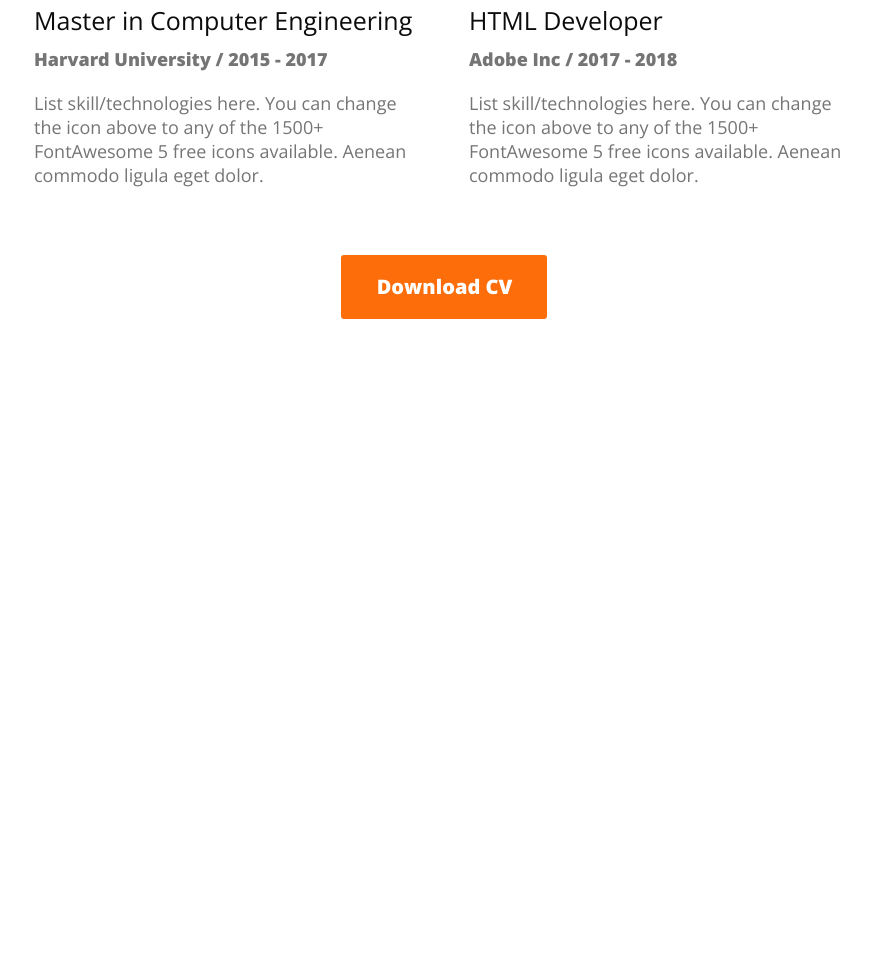
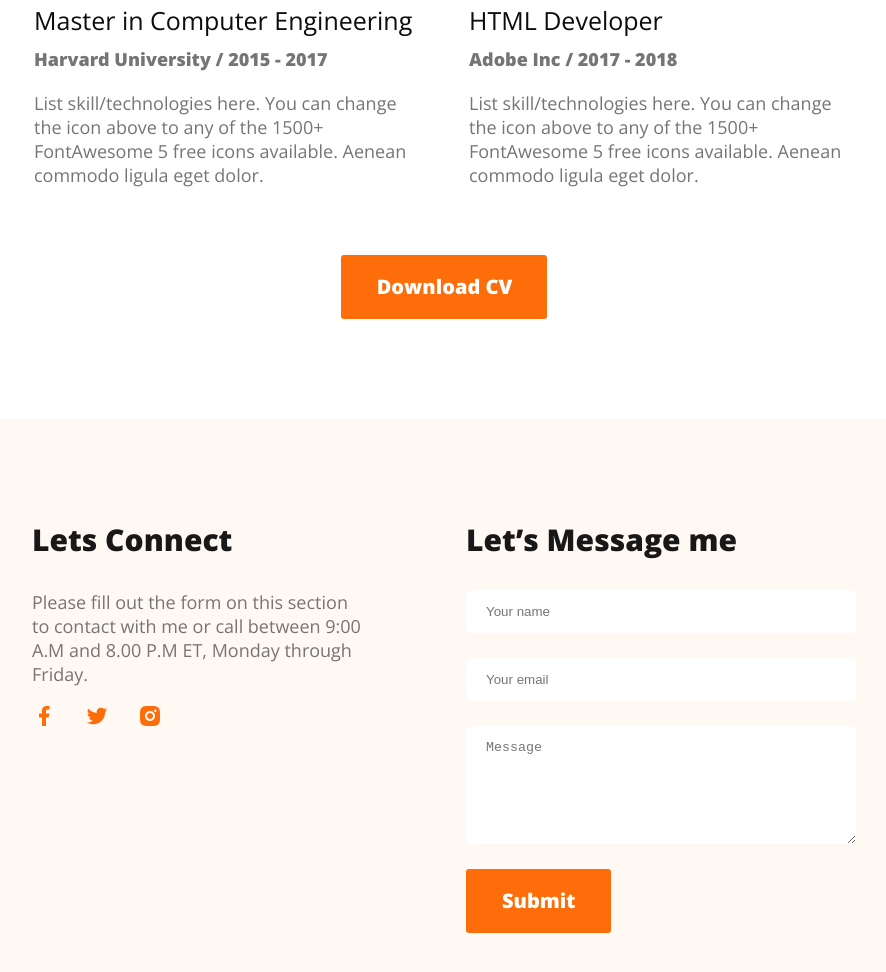
Before and after one commit to Nafisa-Tabassum-Mim/Portfolio, a plain HTML site: page index.html in a window 1280 px wide. Shown: the part 2990-3962 px from the top of the page, without its empty margins (196-1082 px from the left). Before the commit the page ends 3317 px from the top, so only its background shows below. Drawn offline with nearby package versions, Linux system fonts and the light colour scheme.

Commit message:
footer added

```diff
--- a/index.html
+++ b/index.html
@@ -111,19 +111,24 @@
 						<h2 class="resume-item-title">Master in Computer Engineering</h2>
 						<h4 class="resume-item-institude">Harvard University / 2015 - 2017</h4>
 						<p class="resume-item-descrip">List skill/technologies here. You can change the icon above
-							to any of the 1500+ FontAwesome 5 free icons available. Aenean commodo ligula eget dolor.</p>
-					</div><hr>
+							to any of the 1500+ FontAwesome 5 free icons available. Aenean commodo ligula eget dolor.
+						</p>
+					</div>
+					<hr>
 					<div class="resume-item">
 						<h2 class="resume-item-title">Master in Computer Engineering</h2>
 						<h4 class="resume-item-institude">Harvard University / 2015 - 2017</h4>
 						<p class="resume-item-descrip">List skill/technologies here. You can change the icon above
-							to any of the 1500+ FontAwesome 5 free icons available. Aenean commodo ligula eget dolor.</p>
-					</div><hr>
+							to any of the 1500+ FontAwesome 5 free icons available. Aenean commodo ligula eget dolor.
+						</p>
+					</div>
+					<hr>
 					<div class="resume-item">
 						<h2 class="resume-item-title">Master in Computer Engineering</h2>
 						<h4 class="resume-item-institude">Harvard University / 2015 - 2017</h4>
 						<p class="resume-item-descrip">List skill/technologies here. You can change the icon above
-							to any of the 1500+ FontAwesome 5 free icons available. Aenean commodo ligula eget dolor.</p>
+							to any of the 1500+ FontAwesome 5 free icons available. Aenean commodo ligula eget dolor.
+						</p>
 					</div>
 				</div>
 				<div class="resume-column">
@@ -132,19 +137,24 @@
 						<h2 class="resume-item-title">Sr. Font End Developer</h2>
 						<h4 class="resume-item-institude">Apple Inc / 2020 - Current</h4>
 						<p class="resume-item-descrip">List skill/technologies here. You can change the icon above
-							to any of the 1500+ FontAwesome 5 free icons available. Aenean commodo ligula eget dolor.</p>
-					</div><hr>
+							to any of the 1500+ FontAwesome 5 free icons available. Aenean commodo ligula eget dolor.
+						</p>
+					</div>
+					<hr>
 					<div class="resume-item">
 						<h2 class="resume-item-title">Jr. Font End Developer</h2>
 						<h4 class="resume-item-institude">Dribbble Inc / 2018 - 2022</h4>
 						<p class="resume-item-descrip">List skill/technologies here. You can change the icon above
-							to any of the 1500+ FontAwesome 5 free icons available. Aenean commodo ligula eget dolor.</p>
-					</div><hr>
+							to any of the 1500+ FontAwesome 5 free icons available. Aenean commodo ligula eget dolor.
+						</p>
+					</div>
+					<hr>
 					<div class="resume-item">
 						<h2 class="resume-item-title">HTML Developer</h2>
 						<h4 class="resume-item-institude">Adobe Inc / 2017 - 2018</h4>
 						<p class="resume-item-descrip">List skill/technologies here. You can change the icon above
-							to any of the 1500+ FontAwesome 5 free icons available. Aenean commodo ligula eget dolor.</p>
+							to any of the 1500+ FontAwesome 5 free icons available. Aenean commodo ligula eget dolor.
+						</p>
 					</div>
 				</div>
 			</div>
@@ -154,7 +164,25 @@
 		</section>
 	</main>
 	<footer>
-
+		<div class="footer-column">
+			<h3 class="section-title-2">Lets Connect</h3>
+			<p class="footer-descrip">Please fill out the form on this section to contact with me or call between
+				9:00 A.M and 8.00 P.M ET, Monday through Friday.</p>
+			<div class="social-icons">
+				<a href="https://www.facebook.com/"><img src="images/icons/facebook.png" alt=""></a>
+				<a href="https://twitter.com/"><img src="images/icons/twitter.png" alt=""></a>
+				<a href="https://www.instagram.com/"><img src="images/icons/insta.png" alt=""></a>
+			</div>
+		</div>
+		<div class="footer-column">
+			<h3 class="section-title-2">Let’s Message me</h3>
+			<form class="contact" action="">
+				<input type="text" placeholder="Your name" name="" id="">
+				<input type="email" placeholder="Your email" name="" id="">
+				<textarea placeholder="Message" name="" id="" cols="30" rows="6"></textarea>
+				<input class="btn-primary" type="button" value="Submit">
+			</form>
+		</div>
 	</footer>
 </body>
 
--- a/styles/portfolio.css
+++ b/styles/portfolio.css
@@ -97,10 +97,18 @@ nav a {
     font-size: 30px;
     font-weight: 600;
 }
+.section-title-2 {
+    color: #181818;
+    font-size: 30px;
+    font-weight: 600;
+}
 
 .section-descrip,
 #what-i-do-description,
-.skill-descrip , .resume-item-descrip ,.resume-item-institude{
+.skill-descrip,
+.resume-item-descrip,
+.resume-item-institude,
+.footer-descrip {
     color: #757575;
     font-size: 18px;
 }
@@ -143,27 +151,55 @@ main {
 main section {
     margin-top: 130px;
 }
-.resume-column-title{
-    color:  #181818;
+
+.resume-column-title {
+    color: #181818;
     font-size: 25px;
     font-weight: 600;
 }
-.resume-container{
+
+.resume-container {
     display: flex;
     gap: 50px;
     padding: 0px 160px;
 }
-.resume-item-title{
+
+.resume-item-title {
     color: #0c0c0c;
     font-size: 25px;
     font-weight: 500;
     margin-bottom: 10px;
 }
-.resume-item-institude{
+
+.resume-item-institude {
     margin-top: 0px;
     margin-bottom: 20px;
 }
-.download-cv{
+
+.download-cv {
     text-align: center;
     margin-top: 50px;
 }
+
+footer{
+    display: flex;
+    background-color: #FFF8F3 ;
+    padding: 70px 220px;
+    margin-top: 100px;
+    gap: 100px;
+}
+.footer-column{
+    width: 50%;
+}
+.contact input[type="text"],.contact input[type="email"], textarea {
+    display: block;
+    padding: 14px 20px;
+    width: 350px;
+    margin-bottom: 25px;
+    color:  #757575;
+    border: none;
+    border-radius: 5px;
+}
+.social-icons a{
+    margin-right: 25px;
+}
```
